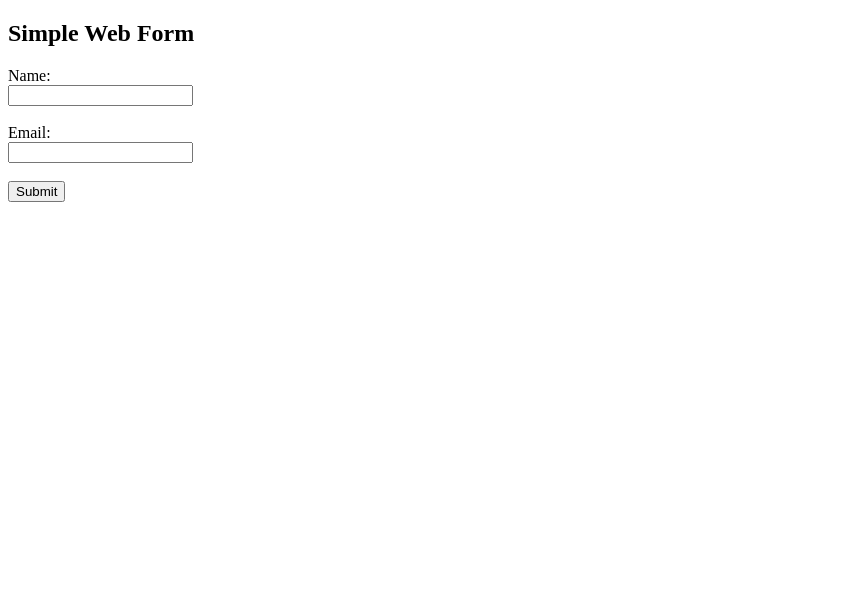
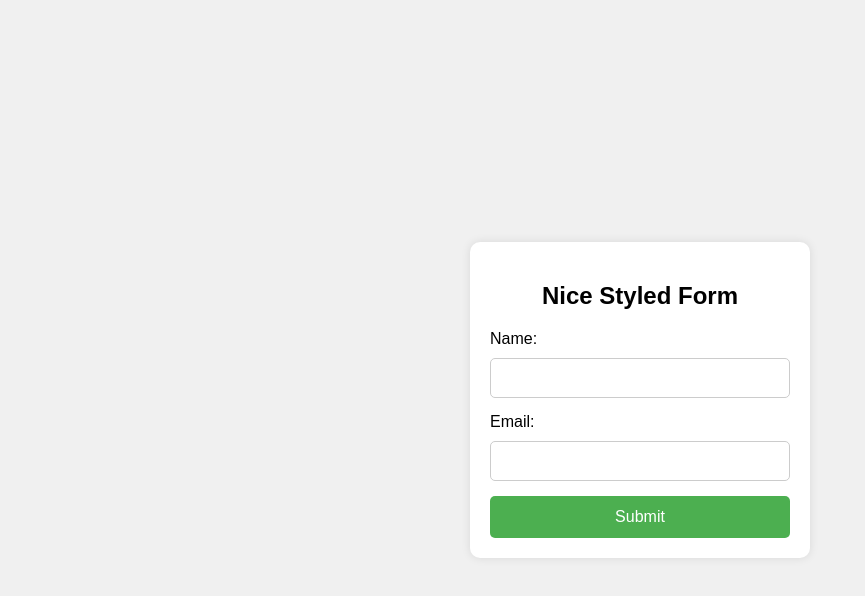
Before and after one commit to georgeluke1994/George, a plain HTML site: page index.html in a window 1280 px wide. Shown: the whole page, without its empty margins (0-865 px from the left). Drawn offline with Linux system fonts and the light colour scheme.

Commit message:
Update index.html

```diff
--- a/index.html
+++ b/index.html
@@ -3,18 +3,80 @@
 <head>
     <meta charset="UTF-8">
     <meta name="viewport" content="width=device-width, initial-scale=1.0">
-    <title>Simple Web Form</title>
+    <title>Nice Styled Form</title>
+    <style>
+        body {
+            font-family: Arial, sans-serif;
+            background-color: #f0f0f0;
+            margin: 0;
+            padding: 0;
+            display: flex;
+            justify-content: center;
+            align-items: center;
+            height: 100vh;
+        }
+
+        .form-container {
+            background-color: #fff;
+            padding: 20px;
+            border-radius: 10px;
+            box-shadow: 0px 0px 10px rgba(0, 0, 0, 0.1);
+            width: 300px;
+        }
+
+        .form-container h2 {
+            text-align: center;
+            margin-bottom: 20px;
+        }
+
+        .form-container form {
+            display: flex;
+            flex-direction: column;
+        }
+
+        .form-container label {
+            margin-bottom: 10px;
+        }
+
+        .form-container input[type="text"],
+        .form-container input[type="email"] {
+            padding: 10px;
+            margin-bottom: 15px;
+            border: 1px solid #ccc;
+            border-radius: 5px;
+            font-size: 16px;
+        }
+
+        .form-container input[type="submit"] {
+            background-color: #4CAF50;
+            color: white;
+            border: none;
+            padding: 12px 20px;
+            text-align: center;
+            text-decoration: none;
+            display: inline-block;
+            font-size: 16px;
+            border-radius: 5px;
+            cursor: pointer;
+        }
+
+        .form-container input[type="submit"]:hover {
+            background-color: #45a049;
+        }
+    </style>
 </head>
 <body>
-    <h2>Simple Web Form</h2>
-    <form action="/submit-form" method="post">
-        <label for="name">Name:</label><br>
-        <input type="text" id="name" name="name" required><br><br>
+    <div class="form-container">
+        <h2>Nice Styled Form</h2>
+        <form action="/submit-form" method="post">
+            <label for="name">Name:</label>
+            <input type="text" id="name" name="name" required>
 
-        <label for="email">Email:</label><br>
-        <input type="email" id="email" name="email" required><br><br>
+            <label for="email">Email:</label>
+            <input type="email" id="email" name="email" required>
 
-        <input type="submit" value="Submit">
-    </form>
+            <input type="submit" value="Submit">
+        </form>
+    </div>
 </body>
 </html>
```
